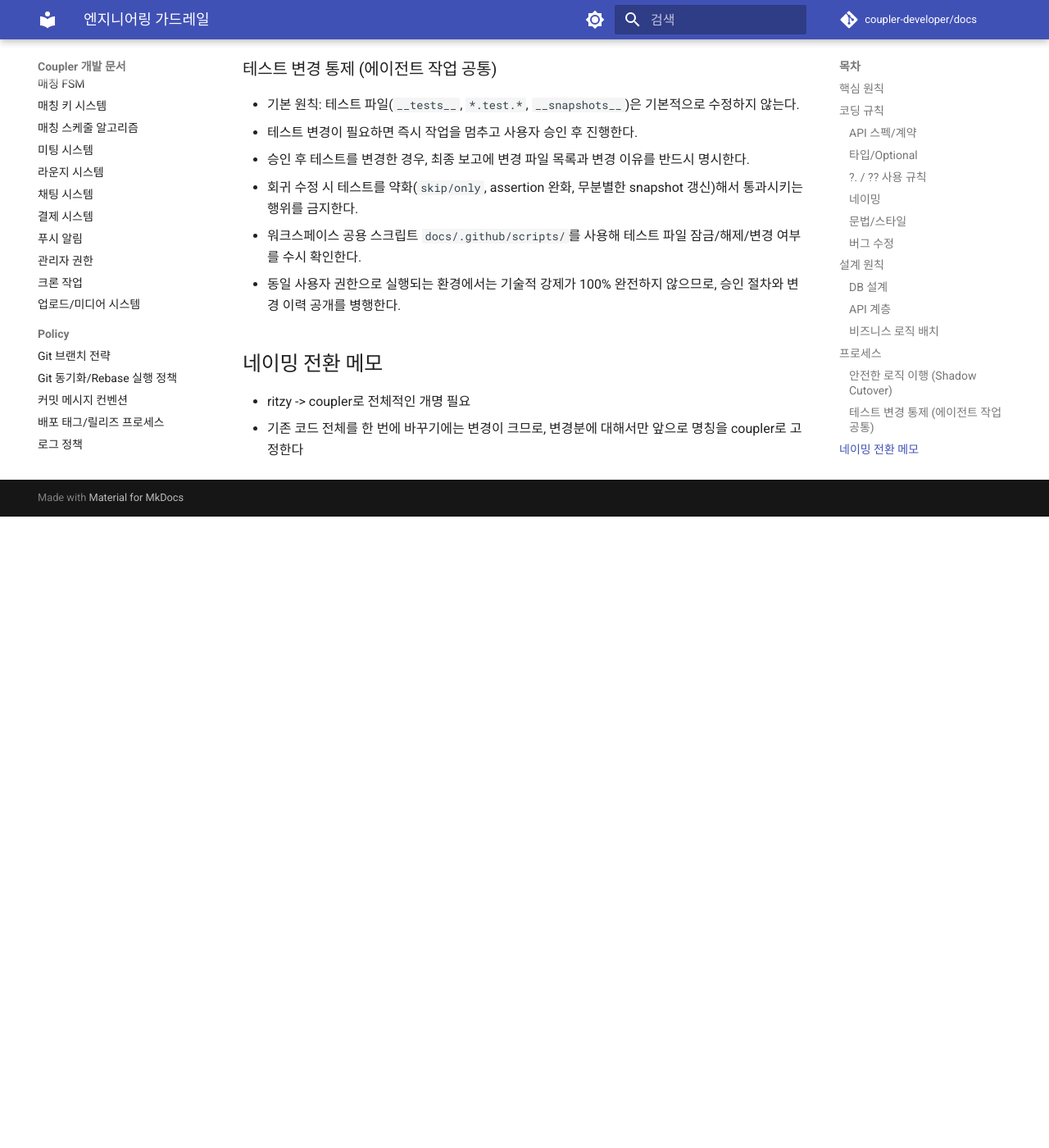
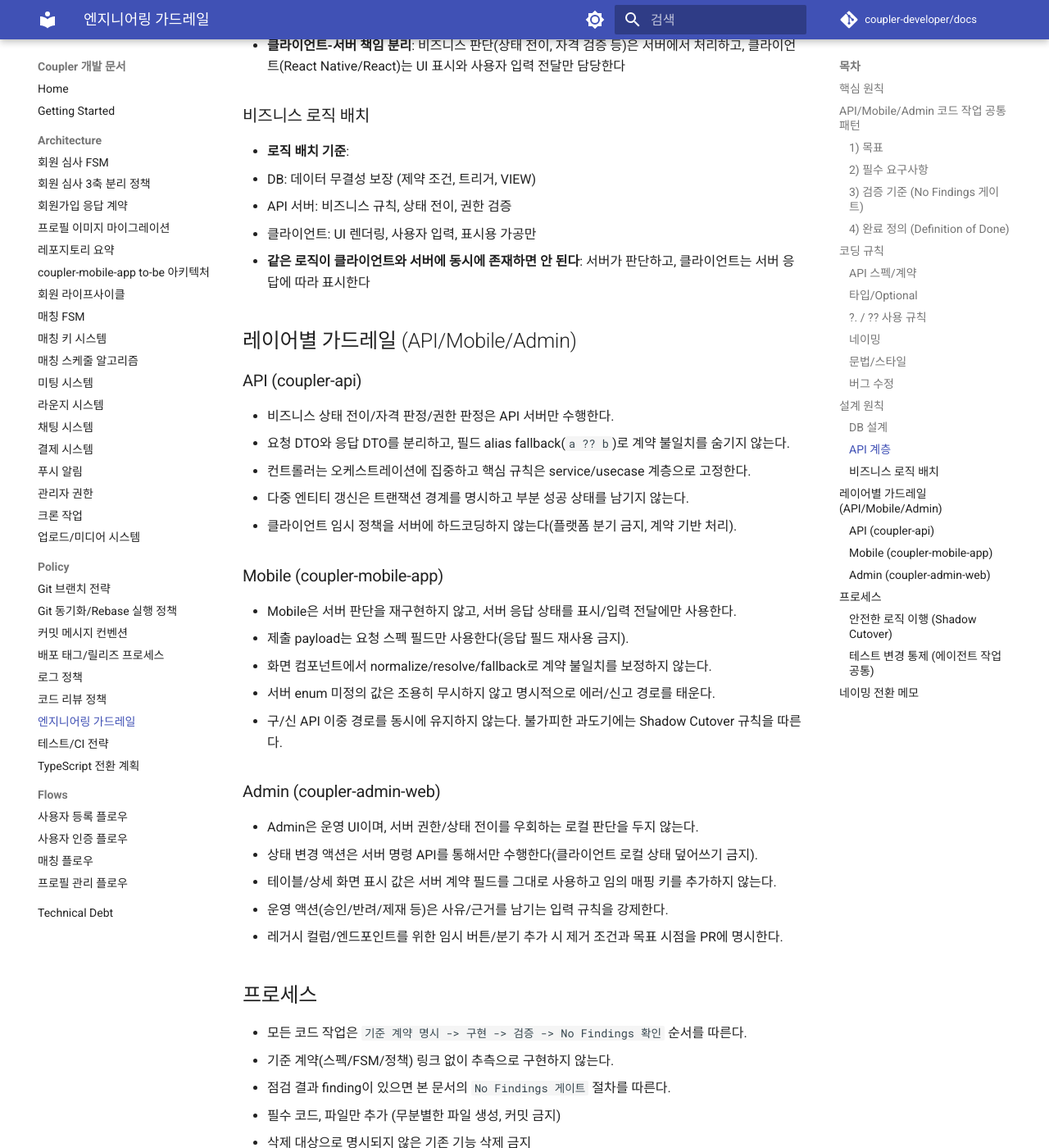
Before and after one commit to coupler-developer/docs, an MkDocs documentation site: the page built from content/policy/engineering-guardrails.md, in a window 1280 px wide and 1400 px high, scrolled down 4289 px. Shown: the whole window at 82% size. Built offline with MkDocs 1.6.1 and Material for MkDocs 9.7.7, drawn with Linux system fonts in a browser that asks for light colours; comment, search, counter and statistics services are not loaded; before the commit the page ends 4919 px from its top, so only the background shows below that; some of the changed text lies outside the part shown.

Commit message:
docs: 엔지니어링 가드레일 중복 제거 및 정합화
Changes:
- API/Mobile/Admin 공통 패턴 섹션에 No Findings 게이트/완료 정의 정리
- 레이어별 가드레일(API/Mobile/Admin) 규칙 명시
- 조용한 실패 정의를 핵심 원칙으로 단일화하고 중복 문구를 참조형으로 축약
- 검증 단계 문구를 레포 표준 검증셋 기준으로 정합화

Tests:
- markdownlint 통과 (content/policy/engineering-guardrails.md)

```diff
--- a/content/policy/engineering-guardrails.md
+++ b/content/policy/engineering-guardrails.md
@@ -4,13 +4,50 @@
 
 - **Fail-closed**: 예상하지 못한 상태는 조용히 넘기지 않고 즉시 실패시킨다. 코드를 읽는 사람이 추측 없이 의도를 파악할 수 있어야 한다
   - 명시 규칙: **Fail-closed 원칙을 따르면, 실행은 즉시 실패(Fail-fast)로 나타나야 한다**
-  - 조용한 실패 금지: 실패는 사용자에게 명시적으로 알리고 로그/에러코드를 남긴다
+  - 조용한 실패 금지: `조용한 실패`는 스펙 위반/오류를 숨기는 `if (...) return;`, 빈 `catch`를 뜻하며, 실패는 사용자에게 명시적으로 알리고 로그/에러코드를 남긴다
   - 우회 금지: fallback/normalize/resolve로 문제를 덮지 않는다. 스펙이 맞지 않으면 스펙을 고친다
   - 불필요한 가드 금지: 불가능한 경로는 가드로 숨기지 말고 데이터/흐름 보증으로 해결한다
   - 정책 의도는 코드에서 바로 드러나게 변수명/함수명/구조로 명시한다
 - **추측 금지**: 코드 및 링크로 근거를 제시한다
 - **일관성**: 같은 문제는 같은 방식으로 해결한다. 코드, 파일, 문서에서 중복을 만들지 않는다
 - **구조 단순화 우선**: 단기 우회보다 근본 원인 해결과 구조 단순화를 우선한다
+
+## API/Mobile/Admin 코드 작업 공통 패턴
+
+### 1) 목표
+
+- API, Mobile, Admin 코드가 단일 계약(스키마/enum/상태전이)으로 동작하도록 고정한다.
+- 레거시 호환/파생 fallback/이중 경로를 남기지 않는다.
+- DB/API/Admin/Mobile 책임 경계가 코드에서 즉시 드러나게 유지한다.
+- `No Findings` 상태가 확인될 때까지 점검-수정-재검증 루프를 반복한다.
+
+### 2) 필수 요구사항
+
+- 스펙 단일화: 요청/응답 필드명, enum, nullable 규칙은 한 가지 표현만 허용한다.
+- 책임 분리: 비즈니스 판단은 API 서버 SoT로 고정하고 Mobile/Admin은 표시/입력 전달 중심으로 유지한다.
+- 호환 장치 통제: 임시 호환 로직은 기본 금지이며, 불가피할 때만 Shadow Cutover 규칙(제거 조건/담당자/목표 시점/추적 이슈 포함)으로 제한한다.
+- 명세 가시성: 코드만 읽어도 의도가 파악되도록 네이밍/타입/에러 처리를 명시한다.
+
+### 3) 검증 기준 (No Findings 게이트)
+
+- 계약 검증: 요청/응답 스키마 불일치, 중복 키, alias fallback 0건
+- 책임 검증: 서버 판단 로직의 클라이언트 중복 구현 0건
+- 레거시 검증: 제거 조건 없는 호환 분기/파생 normalize 0건
+- 안전성 검증: 조용한 실패(핵심 원칙 정의) 0건
+- 추적성 검증: 변경 근거 문서/이슈/로그 링크 누락 0건
+
+- finding이 1건이라도 있으면 완료로 간주하지 않는다.
+  1. 원인 분석
+  2. 코드/타입/계약 수정
+  3. 레포 표준 검증셋(lint + 정책 문서의 필수 검사) 재검증
+  4. `No Findings`까지 반복
+
+### 4) 완료 정의 (Definition of Done)
+
+- 단일 계약만으로 API/Mobile/Admin 기능이 동작한다.
+- fallback/normalize/compat 우회 없이 실패가 명시적으로 드러난다.
+- 레거시/호환 경로는 필수 요구사항의 호환 장치 통제 원칙을 충족한다.
+- 관련 문서(FSM/API 스펙/가드레일)와 코드가 같은 결론을 가리킨다.
 
 ## 코딩 규칙
 
@@ -23,7 +60,7 @@
   - 예시: `normalizeAuthImages(...)`, `resolveXxx(...)`로 잘못된 스펙을 맞추는 코드 금지
   - 스펙이 애매하면 API/DB 스키마부터 고정하고, 클라이언트는 그 스펙만 처리한다
 - **스펙 위반은 에러로 드러내기**
-  - `if (...) return;` 같은 조용한 가드로 숨기지 않는다
+  - 조용한 실패 금지 원칙(핵심 원칙 정의)을 그대로 적용한다
   - 사용자에게는 토스트/에러 메시지, 개발 환경에서는 throw/log로 즉시 드러내기
 - **요청(draft) 모델과 응답(response) 모델을 섞지 않기**
   - 서버 응답 필드를 클라이언트 로컬 draft 저장소로 재사용하지 않는다
@@ -106,8 +143,37 @@
   - 클라이언트: UI 렌더링, 사용자 입력, 표시용 가공만
 - **같은 로직이 클라이언트와 서버에 동시에 존재하면 안 된다**: 서버가 판단하고, 클라이언트는 서버 응답에 따라 표시한다
 
+## 레이어별 가드레일 (API/Mobile/Admin)
+
+### API (coupler-api)
+
+- 비즈니스 상태 전이/자격 판정/권한 판정은 API 서버만 수행한다.
+- 요청 DTO와 응답 DTO를 분리하고, 필드 alias fallback(`a ?? b`)로 계약 불일치를 숨기지 않는다.
+- 컨트롤러는 오케스트레이션에 집중하고 핵심 규칙은 service/usecase 계층으로 고정한다.
+- 다중 엔티티 갱신은 트랜잭션 경계를 명시하고 부분 성공 상태를 남기지 않는다.
+- 클라이언트 임시 정책을 서버에 하드코딩하지 않는다(플랫폼 분기 금지, 계약 기반 처리).
+
+### Mobile (coupler-mobile-app)
+
+- Mobile은 서버 판단을 재구현하지 않고, 서버 응답 상태를 표시/입력 전달에만 사용한다.
+- 제출 payload는 요청 스펙 필드만 사용한다(응답 필드 재사용 금지).
+- 화면 컴포넌트에서 normalize/resolve/fallback로 계약 불일치를 보정하지 않는다.
+- 서버 enum 미정의 값은 조용히 무시하지 않고 명시적으로 에러/신고 경로를 태운다.
+- 구/신 API 이중 경로를 동시에 유지하지 않는다. 불가피한 과도기에는 Shadow Cutover 규칙을 따른다.
+
+### Admin (coupler-admin-web)
+
+- Admin은 운영 UI이며, 서버 권한/상태 전이를 우회하는 로컬 판단을 두지 않는다.
+- 상태 변경 액션은 서버 명령 API를 통해서만 수행한다(클라이언트 로컬 상태 덮어쓰기 금지).
+- 테이블/상세 화면 표시 값은 서버 계약 필드를 그대로 사용하고 임의 매핑 키를 추가하지 않는다.
+- 운영 액션(승인/반려/제재 등)은 사유/근거를 남기는 입력 규칙을 강제한다.
+- 레거시 컬럼/엔드포인트를 위한 임시 버튼/분기 추가 시 제거 조건과 목표 시점을 PR에 명시한다.
+
 ## 프로세스
 
+- 모든 코드 작업은 `기준 계약 명시 -> 구현 -> 검증 -> No Findings 확인` 순서를 따른다.
+- 기준 계약(스펙/FSM/정책) 링크 없이 추측으로 구현하지 않는다.
+- 점검 결과 finding이 있으면 본 문서의 `No Findings 게이트` 절차를 따른다.
 - 필수 코드, 파일만 추가 (무분별한 파일 생성, 커밋 금지)
 - 삭제 대상으로 명시되지 않은 기존 기능 삭제 금지
 - 플랫폼 고려: android, ios일 때 레이아웃
```
